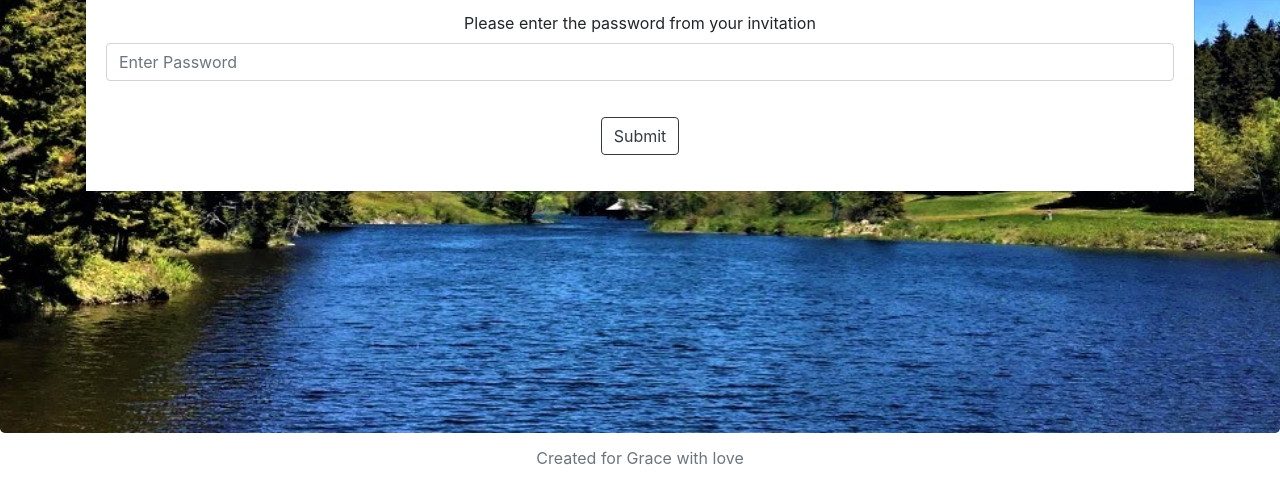
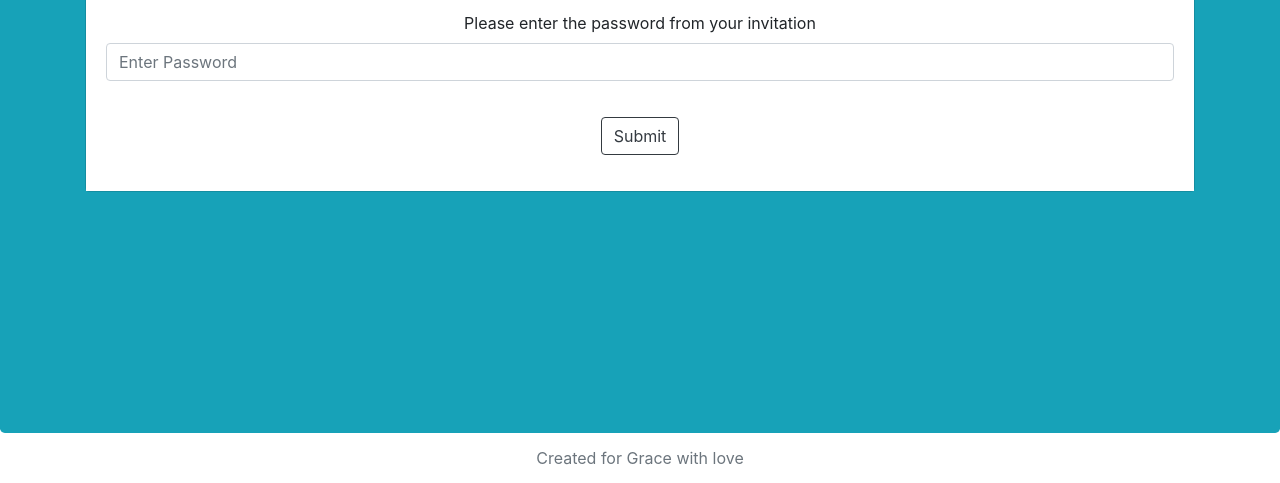
Before and after one commit to CortexCucurrit/CortexCucurrit.github.io, a plain HTML site: page index.html in a window 1280 px wide. Shown: the part 367-850 px from the top of the page. Drawn offline with nearby package versions, Linux system fonts and the light colour scheme.

Commit message:
Update index.html

```diff
--- a/index.html
+++ b/index.html
@@ -196,7 +196,7 @@
         </div>
     </div>-->
 
-    <div class="jumbotron jumbotron-flex min-vh-100 text-center m-0 bg-info d-flex flex-column justify-content-center header" id="welcome">
+    <div class="jumbotron jumbotron-flex min-vh-100 text-center m-0 bg-info d-flex flex-column justify-content-center" id="welcome">
         <div class="container">
             <div class="hero">
                 <h1>Grace & Daniel</h1>
```
